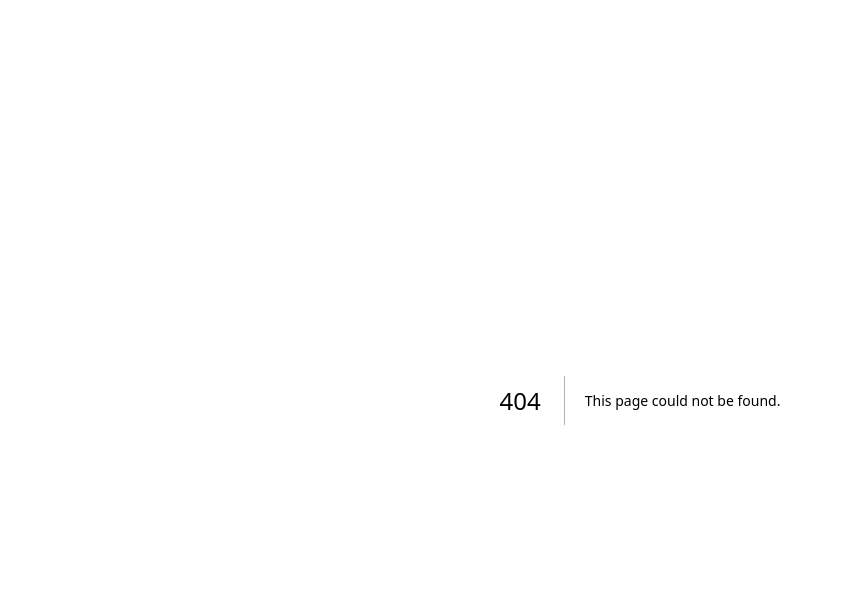
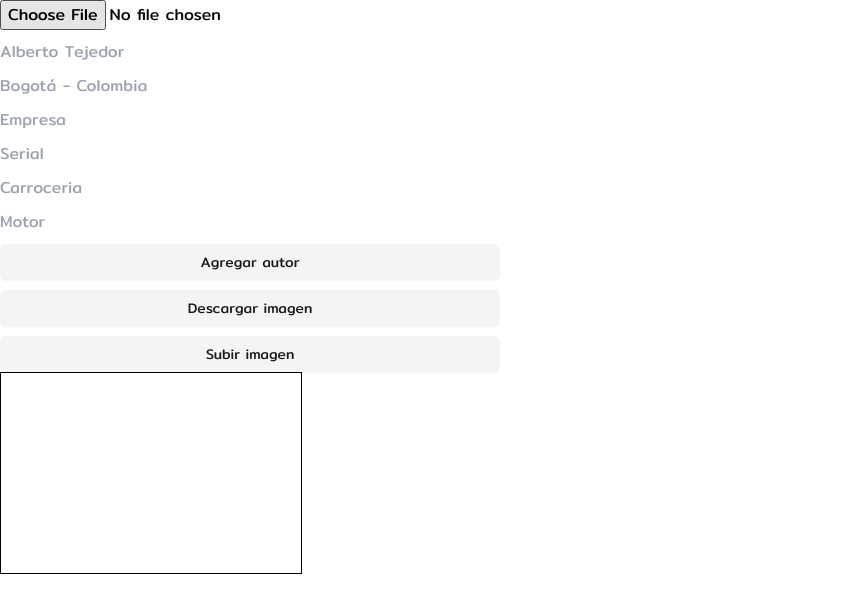
Before and after one commit to Dieghoatc/autobusesdecolombia-minas-tirith, a Next.js app: page /pages/upload in a window 1280 px wide. Before the commit this address had no page. Shown: the top 612 px of the page, without its empty margins (0-843 px from the left). Built offline with nearby package versions, Linux system fonts and the light colour scheme; no server answers.

Commit message:
fix: styles modal and description items

```diff
--- a/package.json
+++ b/package.json
@@ -11,9 +11,11 @@
   "dependencies": {
     "@fontsource/mitr": "^5.1.1",
     "@radix-ui/react-dialog": "^1.1.4",
+    "@radix-ui/react-slot": "^1.1.1",
     "@vercel/analytics": "^1.4.1",
     "class-variance-authority": "^0.7.1",
     "clsx": "^2.1.1",
+    "dotenv": "^16.4.7",
     "lucide-react": "^0.469.0",
     "next": "15.1.3",
     "react": "^19.0.0",
--- a/src/app/components/main/Main.tsx
+++ b/src/app/components/main/Main.tsx
@@ -3,7 +3,7 @@
 import {useState, useEffect} from "react"
 
 import { autobusesApiAdapter } from "../../api/autobusesApi.adapter"
-import { PhotoResponse } from "../../api/autobusesApi.adapter"
+import { PhotoApiResponse } from "../../api/autobusesApi.adapter"
 
 import Card from "./components/Card/Card"
 import "./main.css"
@@ -20,10 +20,10 @@ export default function Main() {
     return (
         <div className="main-container">
            {
-            data.map((photo: PhotoResponse ) => {
+            data.map((photo: PhotoApiResponse ) => {
                 return (
-                    <div key={photo.id} >
-                         <Card url={photo.url} company={photo.company} bodywork={photo.bodywork} engine={photo.engine} serial={photo.serial} />
+                    <div key={photo.photo_id} >
+                         <Card photo={photo} />
                     </div>
                 )
             })
--- a/src/app/components/main/components/Card/Card.tsx
+++ b/src/app/components/main/components/Card/Card.tsx
@@ -1,29 +1,28 @@
 "use client";
 
 import "./card.css";
-//import image from "../../../../../assets/gallery/1404-copetran.jpeg";
 import Modal from "../Modal/Modal";
 import { useState } from "react";
+import { PhotoApiResponse } from "@/app/api/autobusesApi.adapter";
 
-interface CardProps {
-  url: string;
-  company: string;
-  bodywork: string;
-  engine: string;
-  serial: string;
-}
 
-export default function Card({ url, company, bodywork, engine, serial }: CardProps) {
-  console.log(url);
+export default function Card({ photo }: { photo: PhotoApiResponse }) {
+
+  const {author,bodywork,company, description, engine , serial, url } = photo;
+
   const [isModalOpen, setIsModalOpen] = useState(false);
 
   const openModal = () => setIsModalOpen(true);
   const closeModal = () => setIsModalOpen(false);
 
+  function capitalizeFirstLetter(text: string) {
+    return text.charAt(0).toUpperCase() + text.slice(1).toLowerCase();
+  }
+
   return (
     <div className="card-container">
       <div className="card-image-container" onClick={openModal}>
-        <img src={url} alt="card-image" />
+        <img src={url} alt={company + " - " + serial} />
       </div>
       <div className="card-details">
         <div className="card-item">
@@ -33,20 +32,23 @@ export default function Card({ url, company, bodywork, engine, serial }: CardPro
       <Modal onClose={closeModal} isOpen={isModalOpen}>
         <div>
           <div className="preview-image">
-            <img src={url} alt="image-preview" />
+            <img src={url} alt={company + " - " + serial} />
           </div>
           <div className="preview-title">
-            <h2>{company} - {serial}</h2>
+            <h2>{capitalizeFirstLetter(company)} - {capitalizeFirstLetter(serial)}</h2>
           </div>
           <div className="preview-details">
             <p>
-              <span className="text-preview">Carroceria :</span> {bodywork}
+              <span className="text-preview">Carroceria :</span> {capitalizeFirstLetter(bodywork)}
             </p>
             <p>
-              <span className="text-preview">Motor :</span> {engine}
+              <span className="text-preview">Motor :</span> {capitalizeFirstLetter(engine)}
             </p>
             <p>
-              <span className="text-preview">Fotógrafo/a :</span>
+              <span className="text-preview">Fotógrafo/a :</span> {capitalizeFirstLetter(author)}
+            </p>
+            <p>
+            <span className="text-preview">Descripcion :</span> {description}
             </p>
           </div>
         </div>
--- a/src/app/components/main/components/Card/card.css
+++ b/src/app/components/main/components/Card/card.css
@@ -1,6 +1,3 @@
-.card-container {
-}
-
 .card-image-container {
     border-radius: 10px;
     width: 180px;
@@ -22,7 +19,6 @@
 
 .card-details {
     margin-top: 8px;
-
 }
 
 .card-item p {
--- a/src/app/components/main/components/Modal/Modal.tsx
+++ b/src/app/components/main/components/Modal/Modal.tsx
@@ -8,11 +8,13 @@ interface ModalProps {
 }
 
 export default function Modal({ children, onClose, isOpen }: ModalProps) {
+
   useEffect(() => {
+
     if (isOpen) {
       document.body.style.overflow = "hidden";
     } else {
-      document.body.style.overflow = "";
+     document.body.style.overflow = "";
     }
 
     return () => {
--- a/src/app/components/main/main.css
+++ b/src/app/components/main/main.css
@@ -6,7 +6,5 @@
     gap: 8px;
     color: #fff;
     font-size: .8rem;
-
     height: 100vh;
-
 }
--- a/src/app/layout.tsx
+++ b/src/app/layout.tsx
@@ -6,7 +6,7 @@ import { Analytics } from "@vercel/analytics/react";
 export const metadata: Metadata = {
   title: "Autobuses de Colombia",
   description:
-    "Descubre la mayor comunidad de aficionados a los autobuses en Colombia. POrtal de fotografia, noticias, historias y eventos sobre el apasionante mundo del transporte público. Únete a nuestra comunidad y comparte tu pasión por los autobuses y el transporte en Colombia.",
+    "Descubre la mayor comunidad de aficionados a los autobuses en Colombia. Portal de fotografia, noticias, historias y eventos sobre el apasionante mundo del transporte público. Únete a nuestra comunidad y comparte tu pasión por los autobuses y el transporte en Colombia.",
 };
 
 export default function RootLayout({
--- /dev/null
+++ b/src/app/pages/upload/page.css
@@ -0,0 +1,11 @@
+.control-container {
+    display: flex;
+    flex-direction: column;
+    gap: 10px;
+    width: 500px;
+}
+
+.canvas-container {
+    border: 1px solid black;
+    display: inline-block;
+}
--- /dev/null
+++ b/src/app/pages/upload/page.tsx
@@ -0,0 +1,184 @@
+"use client";
+import { useState, useRef } from "react";
+
+import "./page.css";
+import { Button } from "@/components/ui/button";
+import abcLogo from "@/assets/logo-abc.png";
+
+interface Canvas {
+  img: HTMLImageElement;
+  offsetX: number;
+  offsetY: number;
+  scaleWidth: number;
+  scaleHeight: number;
+}
+
+const URL_ABC_API = process.env.NEXT_PUBLIC_ABC_API
+
+export default function Upload() {
+  const canvasRef = useRef<HTMLCanvasElement>(null);
+
+  const [image, setImage] = useState<Canvas>()
+  const [logo, setLogo] = useState<Canvas>()
+  const [author, setAuthor] = useState<string>("Alberto Tejedor")
+  const [company, setCompany] = useState<string>("")
+  const [bodywork, setBodywork] = useState<string>("")
+  const [engine, setEngine] = useState<string>("")
+  const [serial, setSerial] = useState<string>("")
+  const [description, setDescription] = useState<string>("")
+  const [ctx, setCtx] = useState<CanvasRenderingContext2D>()
+  const [canvas, setCanvas] = useState<HTMLCanvasElement>()
+
+
+
+  function handelUploadImage(event: React.ChangeEvent<HTMLInputElement>) {
+    if (!event.target.files) return;
+    const file = event.target.files[0];
+
+    const reader = new FileReader();
+    reader.onload = (event) => {
+      if (!event.target) return;
+
+      const canvas = canvasRef.current;
+      if (!canvas) return;
+      setCanvas(canvas);
+      const ctx = canvas.getContext("2d");
+      if(!ctx) return;
+      setCtx(ctx);
+
+      let heightImageCanvas = 0
+
+      const img = new Image();
+      img.onload = () => {
+        const maxWidth = 1920; //1280 x 720
+        const aspectRatio = img.width / img.height;
+        const newHeight = maxWidth / aspectRatio;
+        heightImageCanvas = newHeight;
+
+        canvas.width = maxWidth;
+        canvas.height = newHeight;
+
+        ctx.drawImage(img, 0, 0, canvas.width, canvas.height);
+
+        setImage({
+          img: img,
+          offsetX: 0,
+          offsetY: 0,
+          scaleWidth: canvas.width,
+          scaleHeight: canvas.height,
+        })
+      };
+
+      const imgLogo = new Image();
+      imgLogo.onload = () => {
+        ctx.drawImage(imgLogo, 0, heightImageCanvas - imgLogo.height, imgLogo.width, imgLogo.height);
+
+        setLogo({
+          img: imgLogo,
+          offsetX: 0,
+          offsetY: heightImageCanvas - imgLogo.height,
+          scaleWidth: imgLogo.width,
+          scaleHeight: imgLogo.height,
+        })
+
+      };
+
+      imgLogo.src = abcLogo.src;
+      img.src = event.target.result as string;
+    };
+    reader.readAsDataURL(file);
+  }
+
+
+  function uploadDrawCanvas(image: Canvas | undefined, logo: Canvas | undefined, author: string | undefined, description: string | undefined,  ctx: CanvasRenderingContext2D | undefined, canvas: HTMLCanvasElement | undefined) {
+
+    if (!image || !logo || !author || !description || !ctx || !canvas) return;
+
+    ctx.clearRect(0, 0, canvas.width, canvas.height);
+
+    ctx.drawImage(image.img, image.offsetX, image.offsetY, image.scaleWidth, image.scaleHeight);
+
+    ctx.globalAlpha = 1;
+    ctx.drawImage(logo.img, logo.offsetX, logo.offsetY, logo.scaleWidth, logo.scaleHeight);
+
+    const gradient = ctx.createLinearGradient(
+      canvas.width - 300,
+      canvas.height - 25,
+      canvas.width,
+      canvas.height - 150
+    )
+
+    gradient.addColorStop(1, 'rgba(255,255,255, 0.5)')
+    gradient.addColorStop(0, 'rgba(255, 255, 255, 0)')
+
+    ctx.fillStyle = gradient
+    ctx.fillRect(canvas.width - 500, canvas.height - 50, 500, 50)
+
+    ctx.fillStyle = "white"
+    ctx.textAlign = "right"
+    ctx.font = "22px arial"
+    ctx.fillText("©", canvas.width - 20, canvas.height - 26, 400)
+    ctx.font = "22px mitr"
+    ctx.fillText(author, canvas.width - 45, canvas.height - 26, 400)
+    ctx.font = "18px mitr"
+    ctx.fillText(description, canvas.width - 22, canvas.height - 5, 400)
+  }
+
+  function handleDownLoadImage( canvas: HTMLCanvasElement | undefined) {
+
+    if(!canvas) return
+    const dataURL = canvas.toDataURL("image/webp")
+    const link = document.createElement("a")
+    link.href = dataURL
+    link.download = "image.webp"
+    link.click()
+  }
+
+  async function handleUploadImage(canvas: HTMLCanvasElement | undefined) {
+    if(!canvas) return
+    const dataURL = canvas.toDataURL("image/webp")
+
+    const formData = new FormData()
+    formData.append("image", dataURL)
+    formData.append("author", author)
+    formData.append("company", company)
+    formData.append("bodywork", bodywork)
+    formData.append("engine", engine)
+    formData.append("serial", serial)
+    formData.append("description", description)
+
+
+    try {
+      const response = await fetch( URL_ABC_API || "http://localhost:3001/photos/image", {
+        method: "POST",
+        body: formData
+      })
+
+      const result = await response.json()
+      console.log("Respuesta del Servidor", result)
+
+    } catch (error) {
+      console.error("Error al enviar la imagen", error)
+    }
+  }
+
+  return (
+    <div>
+      <div className="control-container">
+        <input type="file" accept="image/*" onChange={handelUploadImage} />
+        <input type="text" placeholder="Alberto Tejedor" onChange={(event) => setAuthor(event.target.value)}  />
+        <input type="text" placeholder="Bogotá - Colombia" maxLength={35} onChange={(event => setDescription(event.target.value))} />
+        <input type="text" placeholder="Empresa" maxLength={20} onChange={(event => setCompany(event.target.value))} />
+        <input type="text" placeholder="Serial" maxLength={20} onChange={(event => setSerial(event.target.value))} />
+        <input type="text" placeholder="Carroceria" maxLength={20} onChange={(event => setBodywork(event.target.value))} />
+        <input type="text" placeholder="Motor" maxLength={20} onChange={(event => setEngine(event.target.value))} />
+        <Button variant="secondary" onClick={() => uploadDrawCanvas(image, logo, author, description, ctx, canvas)}>Agregar autor</Button>
+        <Button variant="secondary" onClick={() => handleDownLoadImage(canvas)}>Descargar imagen</Button>
+        <Button variant="secondary" onClick={() => handleUploadImage(canvas)}>Subir imagen</Button>
+      </div>
+      <div className="canvas-container">
+        <canvas id="canvas" ref={canvasRef} width="300" height="200"></canvas>
+      </div>
+    </div>
+  );
+}
--- /dev/null
+++ b/src/components/ui/button.tsx
@@ -0,0 +1,57 @@
+import * as React from "react"
+import { Slot } from "@radix-ui/react-slot"
+import { cva, type VariantProps } from "class-variance-authority"
+
+import { cn } from "@/lib/utils"
+
+const buttonVariants = cva(
+  "inline-flex items-center justify-center gap-2 whitespace-nowrap rounded-md text-sm font-medium transition-colors focus-visible:outline-none focus-visible:ring-1 focus-visible:ring-ring disabled:pointer-events-none disabled:opacity-50 [&_svg]:pointer-events-none [&_svg]:size-4 [&_svg]:shrink-0",
+  {
+    variants: {
+      variant: {
+        default:
+          "bg-primary text-primary-foreground shadow hover:bg-primary/90",
+        destructive:
+          "bg-destructive text-destructive-foreground shadow-sm hover:bg-destructive/90",
+        outline:
+          "border border-input bg-background shadow-sm hover:bg-accent hover:text-accent-foreground",
+        secondary:
+          "bg-secondary text-secondary-foreground shadow-sm hover:bg-secondary/80",
+        ghost: "hover:bg-accent hover:text-accent-foreground",
+        link: "text-primary underline-offset-4 hover:underline",
+      },
+      size: {
+        default: "h-9 px-4 py-2",
+        sm: "h-8 rounded-md px-3 text-xs",
+        lg: "h-10 rounded-md px-8",
+        icon: "h-9 w-9",
+      },
+    },
+    defaultVariants: {
+      variant: "default",
+      size: "default",
+    },
+  }
+)
+
+export interface ButtonProps
+  extends React.ButtonHTMLAttributes<HTMLButtonElement>,
+    VariantProps<typeof buttonVariants> {
+  asChild?: boolean
+}
+
+const Button = React.forwardRef<HTMLButtonElement, ButtonProps>(
+  ({ className, variant, size, asChild = false, ...props }, ref) => {
+    const Comp = asChild ? Slot : "button"
+    return (
+      <Comp
+        className={cn(buttonVariants({ variant, size, className }))}
+        ref={ref}
+        {...props}
+      />
+    )
+  }
+)
+Button.displayName = "Button"
+
+export { Button, buttonVariants }
```
Also changed, not shown: src/app/api/autobusesApi.adapter.ts (+9 -8 lines), src/app/components/main/components/Modal/modal.css (+12 -8 lines), src/assets/logo-abc.png (added), 1 other file (tests, documents, lock files or other folders).
